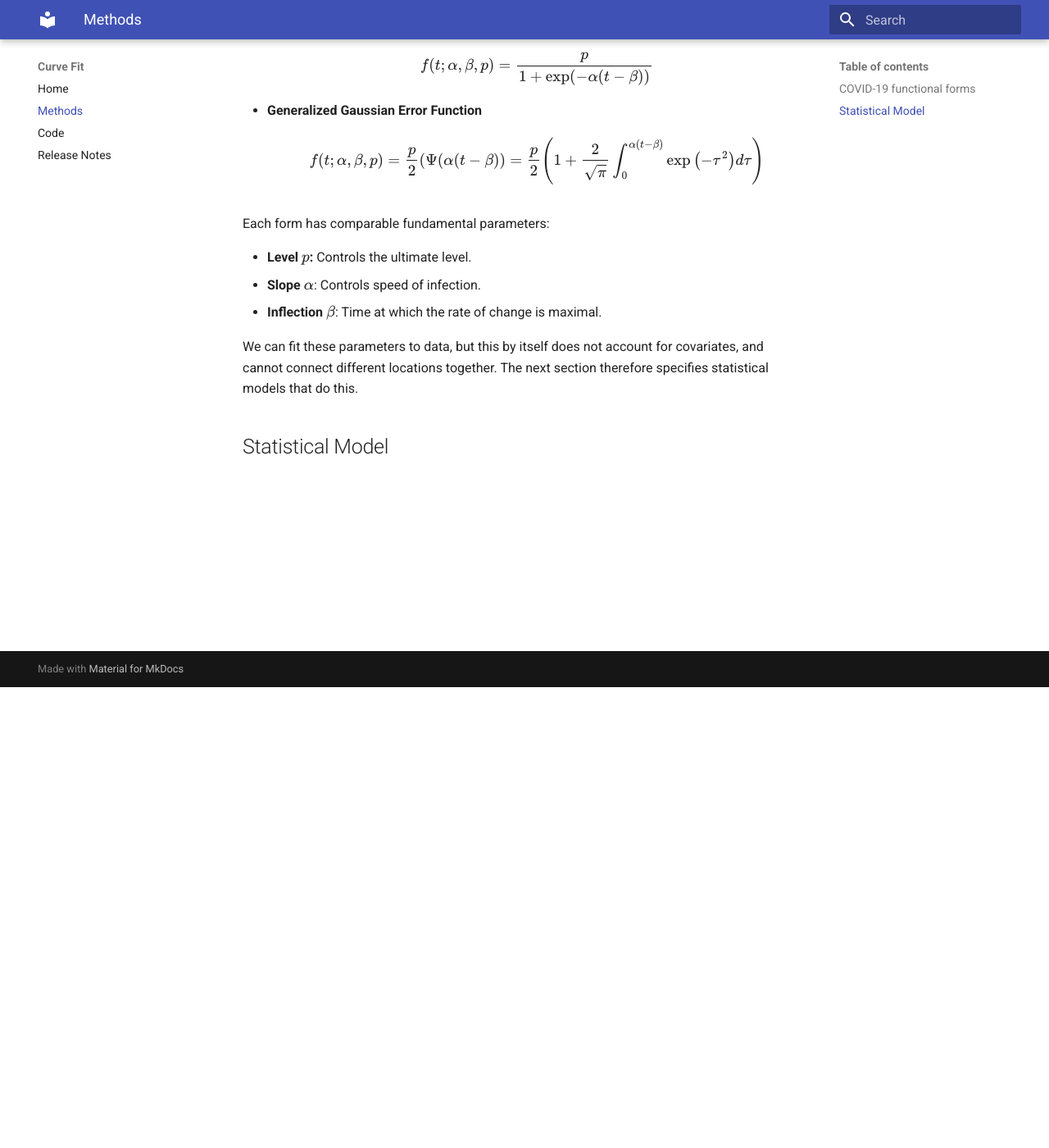
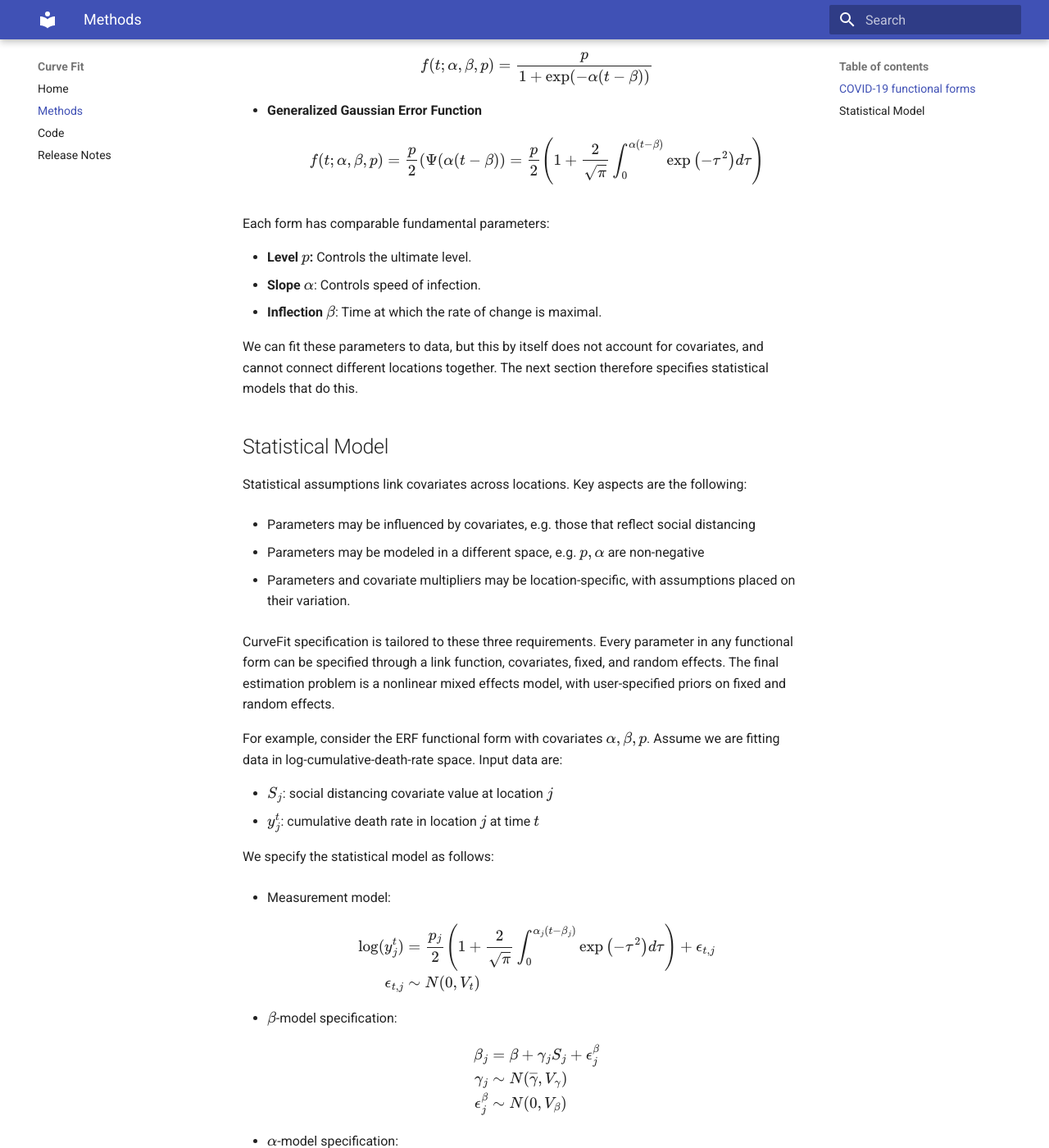
Before and after one commit to ihmeuw-msca/CurveFit, an MkDocs documentation site: the page built from docs/methods.md, in a window 1280 px wide and 1400 px high, scrolled down 562 px. Shown: the whole window at 82% size. Built offline with MkDocs 1.6.1 and Material for MkDocs 9.7.7, drawn with Linux system fonts in a browser that asks for light colours; formulas are drawn with MathJax 3; some of the changed text lies outside the part shown.

Commit message:
updated doc

```diff
--- a/docs/methods.md
+++ b/docs/methods.md
@@ -16,7 +16,7 @@
 
 ## COVID-19 functional forms
 
-We considered two functional forms so far.
+We considered two functional forms so far when modeling the COVID-19 epidemic.
 
 - **Generalized Logistic:** \[f(t; \alpha, \beta, p)  = \frac{p}{1 + \exp(-\alpha(t-\beta))}\]
 
@@ -35,3 +35,67 @@
 connect different locations together. The next section therefore specifies statistical models that do this.
 
 ## Statistical Model
+
+Statistical assumptions link covariates across locations. Key aspects are the following:
+
+- Parameters may be influenced by covariates, e.g. those that reflect social distancing
+
+- Parameters may be modeled in a different space, e.g. \(p, \alpha\) are non-negative
+
+- Parameters and covariate multipliers may be location-specific, with assumptions
+placed on their variation.
+
+CurveFit specification is tailored to these three requirements. Every parameter in any functional form
+can be specified through a link function, covariates, fixed, and random effects. The final estimation
+problem is a nonlinear mixed effects model, with user-specified priors on fixed and random effects.
+
+For example, consider the ERF functional form with covariates \(\alpha, \beta, p\).
+Assume we are fitting data in log-cumulative-death-rate space. Input data are:
+
+- \(S_j\): social distancing covariate value at location \(j\)
+- \(y_j^t\): cumulative death rate in location \(j\) at time \(t\)
+
+We specify the statistical model as follows:
+
+- Measurement model:
+\[
+\begin{aligned}
+\log(y_j^t) &= \frac{p_j}{2}\left(1+ \frac{2}{\sqrt{\pi}}\int_{0}^{\alpha_j(t-\beta_j)} \exp\left(-\tau^2\right)d\tau\right) + \epsilon_{t,j} \\
+\epsilon_{t,j} & \sim N(0, V_t)
+\end{aligned}
+\]
+
+- \(\beta\)-model specification:
+\[
+\begin{aligned}
+\beta_j &= \beta + \gamma_j S_j + \epsilon_j^\beta \\
+\gamma_j &\sim N(\overline \gamma, V_\gamma) \\
+\epsilon_j^\beta &\sim N(0, V_\beta)
+\end{aligned}
+\]
+- \(\alpha\)-model specification:
+\[
+\begin{aligned}
+\alpha_j &= \exp(\alpha + u_j^\alpha) \\
+u_{\alpha, j} & \sim N(0, V_\alpha)
+\end{aligned}
+\]
+- \(p\)-model specification:
+\[
+\begin{aligned}
+p_j & = \exp(p + u_j^p) \\
+u_{p,j} & \sim N(0, V_p)
+\end{aligned}
+\]
+
+In this example, the user specifies
+
+- prior mean \(\overline \gamma\)
+- variance parameters \(V_t, V_\gamma, V_\beta, V_\alpha, V_p\).
+
+CurveFit estimates:
+
+- fixed effects \(\alpha, \beta, p\)
+- random effects \(\{\gamma_j, u_j^\alpha, u_j^\beta, u_j^p\}\)
+
+Exponential link functions are used to model non-negative parameters \(\alpha, p\).
```
